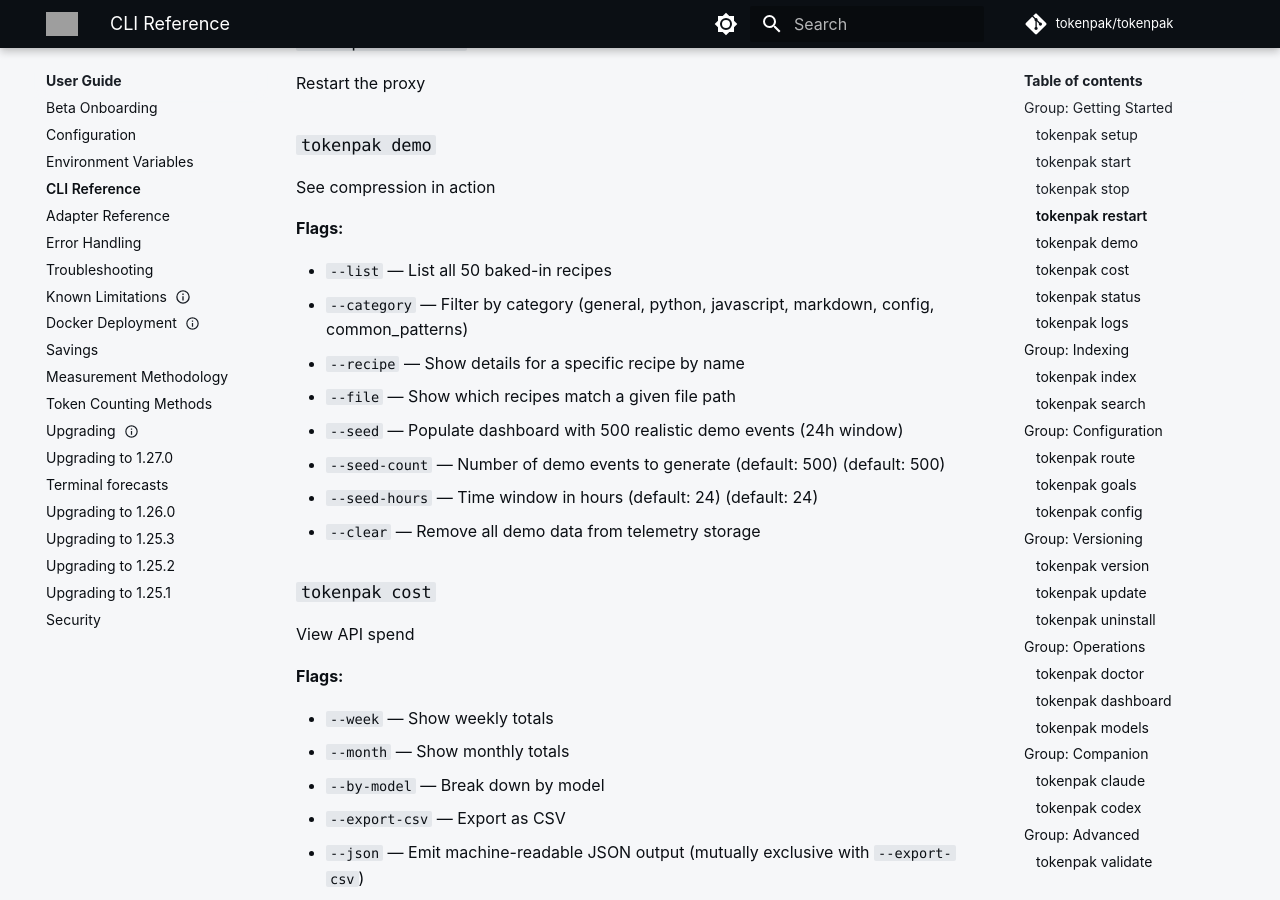
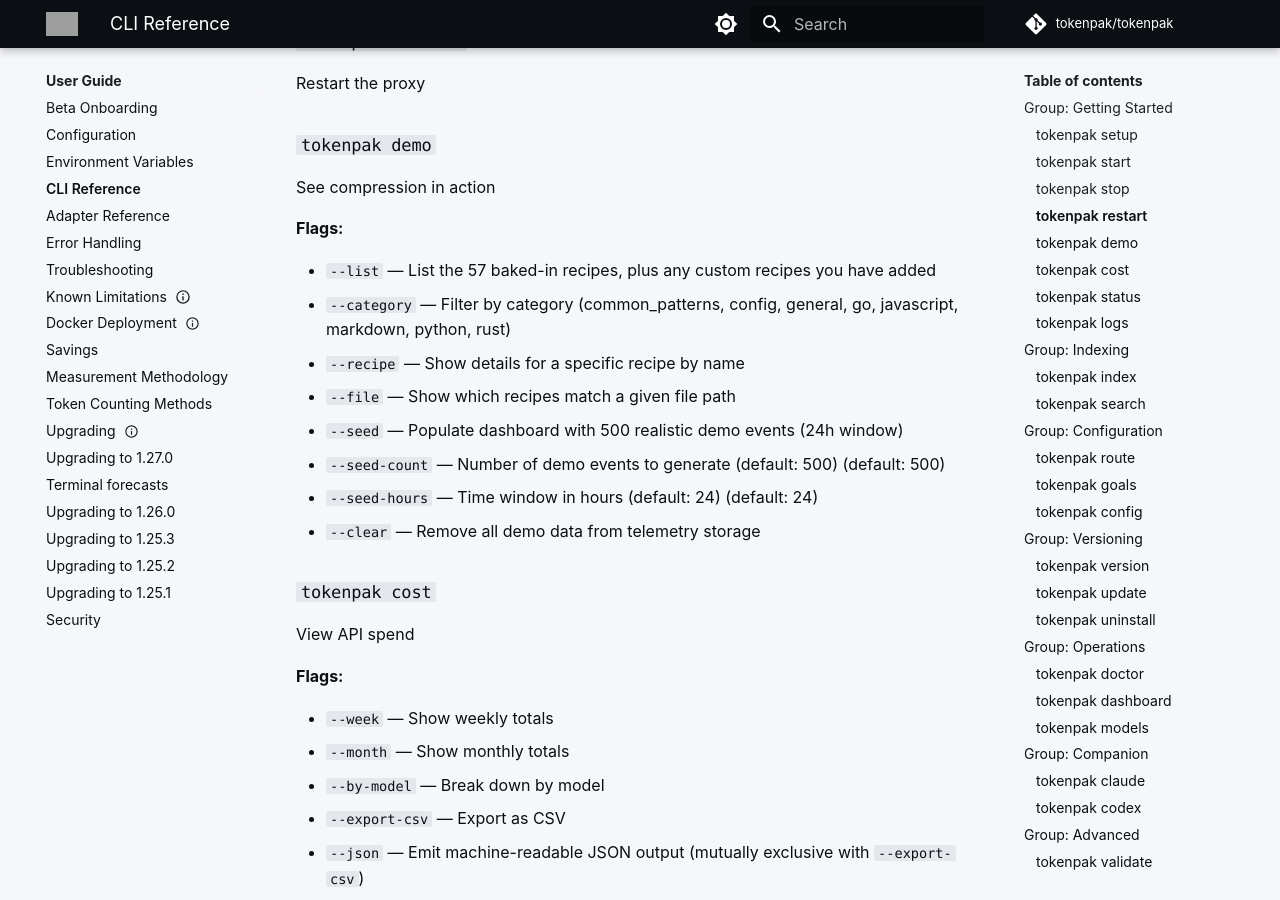
Before and after one commit to tokenpak/docs, an MkDocs documentation site: the page built from docs/cli-reference.md, in a window 1280 px wide and 900 px high, scrolled down 1278 px. Built offline with MkDocs 1.6.1 and Material for MkDocs 9.7.7, drawn with Linux system fonts in a browser that asks for light colours; comment, search, counter and statistics services are not loaded; grey boxes are pictures that could not be loaded.

Commit message:
docs: state the shipped recipe count, 57, in the CLI reference
The `tokenpak demo` flags said the library holds 50 baked-in recipes and listed
six categories. The released package (1.30.2) ships 57 recipes in eight
categories: `tokenpak recipe list` reports "Total recipes: 57" on a clean
install. The library held 50 recipes through 1.17.1 and grew to 57 in 1.18.0,
which added the go and rust categories.

`--list` also shows custom recipes you have added, so the flag text now says so.

```diff
--- a/docs/cli-reference.md
+++ b/docs/cli-reference.md
@@ -51,8 +51,8 @@
 
 **Flags:**
 
-- `--list` — List all 50 baked-in recipes
-- `--category` — Filter by category (general, python, javascript, markdown, config, common_patterns)
+- `--list` — List the 57 baked-in recipes, plus any custom recipes you have added
+- `--category` — Filter by category (common_patterns, config, general, go, javascript, markdown, python, rust)
 - `--recipe` — Show details for a specific recipe by name
 - `--file` — Show which recipes match a given file path
 - `--seed` — Populate dashboard with 500 realistic demo events (24h window)
```
